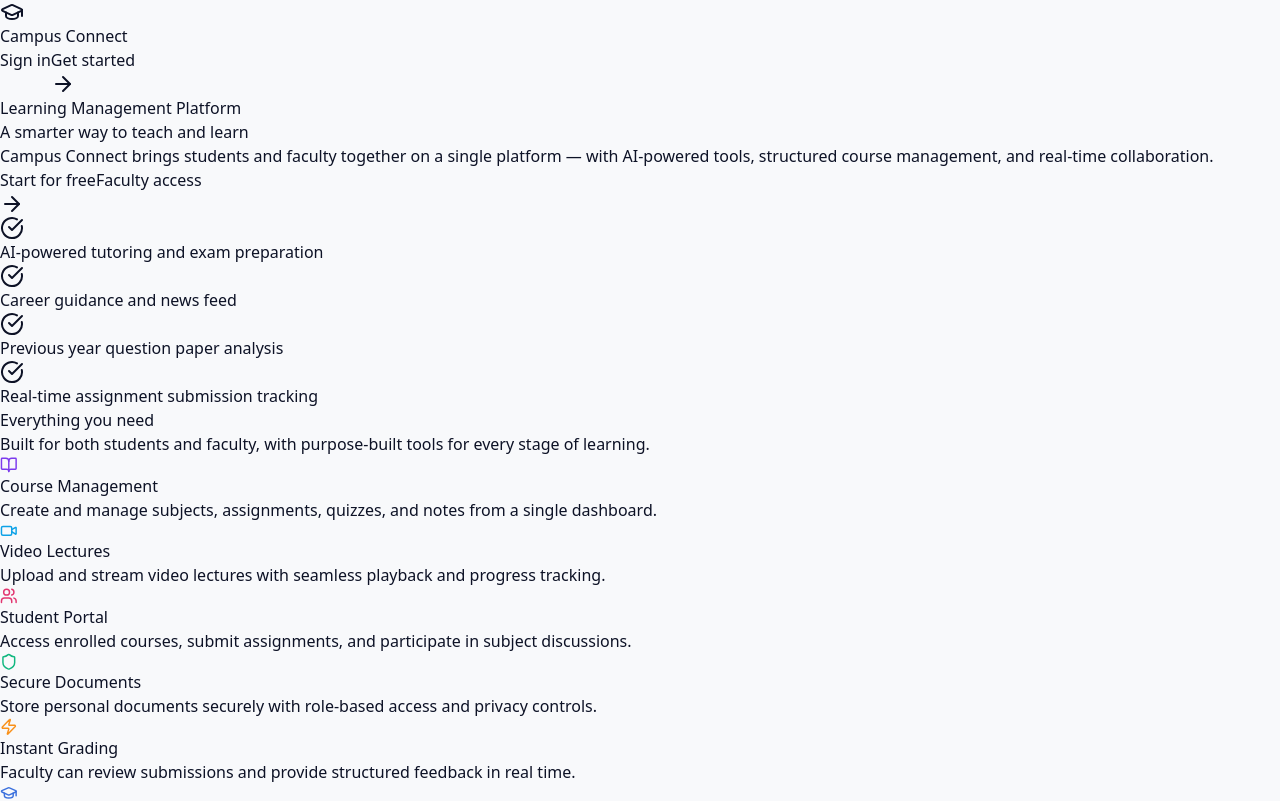
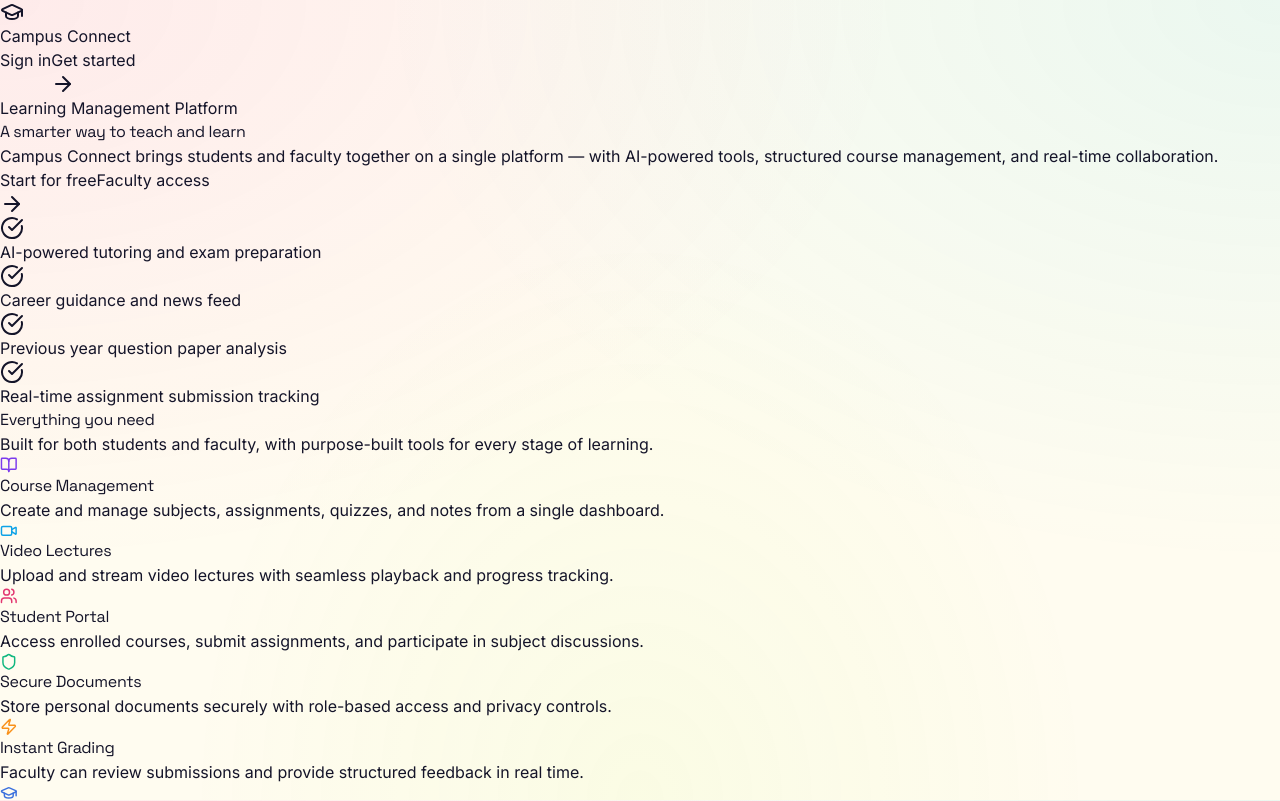
Before and after one commit to nilesh-r-dev/campus-connect-hub-828, a React (Vite) app: page / in a window 1280 px wide. Shown: the top 801 px of the page. Built offline with nearby package versions, Linux system fonts and the light colour scheme; the HTML template or start-up script is replaced by a standard one; what @lovable.dev/cloud-auth-js would draw is missing.

Commit message:
Changes
Co-authored-by: nilesh-r-dev <243831881+nilesh-r-dev@users.noreply.github.com>

```diff
--- a/index.html
+++ b/index.html
@@ -15,6 +15,10 @@
     <meta name="twitter:card" content="summary_large_image" />
     <meta name="twitter:site" content="@lovable_dev" />
     <meta name="twitter:image" content="https://lovable.dev/opengraph-image-p98pqg.png" />
+
+    <link rel="preconnect" href="https://fonts.googleapis.com" />
+    <link rel="preconnect" href="https://fonts.gstatic.com" crossorigin />
+    <link href="https://fonts.googleapis.com/css2?family=Space+Grotesk:wght@400;500;600;700&family=Inter:wght@400;500;600;700&family=JetBrains+Mono:wght@500&display=swap" rel="stylesheet" />
   </head>
 
   <body>
--- a/src/index.css
+++ b/src/index.css
@@ -2,165 +2,168 @@
 @tailwind components;
 @tailwind utilities;
 
-/* Definition of the design system. All colors, gradients, fonts, etc should be defined here.
-All colors MUST be HSL.
-*/
+/* ============================================================
+   Campus Connect — Bold & Colorful Design System
+   All colors MUST be HSL.
+   ============================================================ */
 
 @layer base {
   :root {
-    --background: 220 30% 98%;
-    --foreground: 228 50% 10%;
+    /* Surfaces */
+    --background: 48 100% 97%;
+    --foreground: 240 35% 12%;
 
     --card: 0 0% 100%;
-    --card-foreground: 228 50% 10%;
+    --card-foreground: 240 35% 12%;
 
     --popover: 0 0% 100%;
-    --popover-foreground: 228 50% 10%;
+    --popover-foreground: 240 35% 12%;
 
-    --primary: 262 83% 58%;
+    /* Brand — vivid magenta */
+    --primary: 320 90% 55%;
     --primary-foreground: 0 0% 100%;
-    --primary-glow: 262 83% 70%;
+    --primary-glow: 320 100% 70%;
 
-    --secondary: 199 89% 48%;
-    --secondary-foreground: 0 0% 100%;
-    --secondary-glow: 199 89% 60%;
+    /* Electric cyan */
+    --secondary: 190 95% 48%;
+    --secondary-foreground: 240 35% 12%;
+    --secondary-glow: 190 100% 65%;
 
-    --muted: 220 30% 96%;
-    --muted-foreground: 228 25% 50%;
+    --muted: 48 40% 94%;
+    --muted-foreground: 240 15% 38%;
 
-    --accent: 280 70% 60%;
-    --accent-foreground: 0 0% 100%;
-    --accent-glow: 280 70% 72%;
+    /* Neon lime accent */
+    --accent: 80 95% 55%;
+    --accent-foreground: 240 35% 12%;
+    --accent-glow: 80 100% 70%;
 
-    --destructive: 0 72% 51%;
+    --destructive: 0 90% 58%;
     --destructive-foreground: 0 0% 100%;
 
-    --border: 220 20% 92%;
-    --input: 220 20% 92%;
-    --ring: 262 83% 58%;
+    --border: 240 20% 88%;
+    --input: 240 20% 92%;
+    --ring: 320 90% 55%;
 
-    --radius: 1rem;
+    --radius: 1.25rem;
 
-    --sidebar-background: 228 40% 99%;
-    --sidebar-foreground: 228 50% 15%;
-    --sidebar-primary: 262 83% 58%;
+    --sidebar-background: 240 35% 10%;
+    --sidebar-foreground: 48 60% 96%;
+    --sidebar-primary: 320 90% 60%;
     --sidebar-primary-foreground: 0 0% 100%;
-    --sidebar-accent: 262 60% 97%;
-    --sidebar-accent-foreground: 262 83% 58%;
-    --sidebar-border: 220 20% 94%;
-    --sidebar-ring: 262 83% 58%;
+    --sidebar-accent: 240 35% 16%;
+    --sidebar-accent-foreground: 80 95% 60%;
+    --sidebar-border: 240 35% 18%;
+    --sidebar-ring: 320 90% 60%;
 
-    --gradient-primary: linear-gradient(135deg, hsl(262 83% 58%), hsl(280 70% 60%));
-    --gradient-secondary: linear-gradient(135deg, hsl(199 89% 48%), hsl(220 60% 50%));
-    --gradient-accent: linear-gradient(135deg, hsl(280 70% 60%), hsl(262 83% 70%));
-    --gradient-hero: linear-gradient(135deg, hsl(262 83% 58% / 0.1), hsl(199 89% 48% / 0.1));
+    /* Bold gradients */
+    --gradient-primary: linear-gradient(135deg, hsl(320 90% 55%), hsl(280 90% 60%), hsl(190 95% 48%));
+    --gradient-secondary: linear-gradient(135deg, hsl(190 95% 48%), hsl(220 95% 60%));
+    --gradient-accent: linear-gradient(135deg, hsl(80 95% 55%), hsl(190 95% 48%));
+    --gradient-hero: linear-gradient(135deg, hsl(320 90% 55% / 0.12), hsl(80 95% 55% / 0.10), hsl(190 95% 48% / 0.12));
+    --gradient-sunset: linear-gradient(135deg, hsl(15 100% 60%), hsl(320 90% 55%), hsl(280 90% 60%));
 
-    --shadow-elegant: 0 10px 40px -10px hsl(262 83% 58% / 0.3);
-    --shadow-glow: 0 0 60px hsl(262 83% 70% / 0.4);
-    --shadow-card: 0 4px 20px hsl(220 30% 50% / 0.08);
+    --shadow-elegant: 0 14px 50px -10px hsl(320 90% 55% / 0.45);
+    --shadow-glow: 0 0 80px hsl(320 100% 70% / 0.5);
+    --shadow-card: 0 8px 32px hsl(240 30% 30% / 0.10);
+    --shadow-pop: 6px 6px 0 0 hsl(240 35% 12%);
+
+    /* Typography */
+    --font-display: 'Space Grotesk', system-ui, sans-serif;
+    --font-body: 'Inter', system-ui, sans-serif;
+    --font-mono: 'JetBrains Mono', monospace;
   }
 
+  .dark {
+    --background: 240 40% 7%;
+    --foreground: 48 60% 96%;
+
+    --card: 240 40% 11%;
+    --card-foreground: 48 60% 96%;
+
+    --popover: 240 40% 11%;
+    --popover-foreground: 48 60% 96%;
+
+    --primary: 320 95% 65%;
+    --primary-foreground: 240 40% 7%;
+    --primary-glow: 320 100% 75%;
+
+    --secondary: 190 100% 55%;
+    --secondary-foreground: 240 40% 7%;
+    --secondary-glow: 190 100% 70%;
+
+    --muted: 240 35% 16%;
+    --muted-foreground: 240 15% 70%;
+
+    --accent: 80 100% 60%;
+    --accent-foreground: 240 40% 7%;
+    --accent-glow: 80 100% 75%;
+
+    --destructive: 0 90% 60%;
+    --destructive-foreground: 0 0% 100%;
+
+    --border: 240 30% 20%;
+    --input: 240 30% 20%;
+    --ring: 320 95% 65%;
+
+    --sidebar-background: 240 45% 5%;
+    --sidebar-foreground: 48 60% 96%;
+    --sidebar-primary: 320 95% 65%;
+    --sidebar-primary-foreground: 240 40% 7%;
+    --sidebar-accent: 240 40% 14%;
+    --sidebar-accent-foreground: 80 100% 65%;
+    --sidebar-border: 240 35% 18%;
+    --sidebar-ring: 320 95% 65%;
+
+    --gradient-primary: linear-gradient(135deg, hsl(320 95% 65%), hsl(280 90% 65%), hsl(190 100% 55%));
+    --gradient-secondary: linear-gradient(135deg, hsl(190 100% 55%), hsl(220 95% 65%));
+    --gradient-accent: linear-gradient(135deg, hsl(80 100% 60%), hsl(190 100% 55%));
+    --gradient-hero: linear-gradient(135deg, hsl(320 95% 65% / 0.18), hsl(80 100% 60% / 0.14), hsl(190 100% 55% / 0.18));
+    --gradient-sunset: linear-gradient(135deg, hsl(15 100% 65%), hsl(320 95% 65%), hsl(280 90% 65%));
+
+    --shadow-elegant: 0 14px 50px -10px hsl(320 95% 65% / 0.55);
+    --shadow-glow: 0 0 80px hsl(320 100% 75% / 0.6);
+    --shadow-card: 0 8px 32px hsl(0 0% 0% / 0.45);
+    --shadow-pop: 6px 6px 0 0 hsl(80 100% 60%);
+  }
+
+  /* ===== Keyframes ===== */
   @keyframes gradient-x {
     0%, 100% { background-position: 0% 50%; }
     50% { background-position: 100% 50%; }
   }
-
   @keyframes bounce-slow {
     0%, 100% { transform: translateY(0); }
     50% { transform: translateY(-8px); }
   }
-
   @keyframes spin-slow {
     from { transform: rotate(0deg); }
     to { transform: rotate(360deg); }
   }
-
   @keyframes glow-pulse {
-    0%, 100% { box-shadow: 0 0 20px hsl(262 83% 58% / 0.4), 0 0 40px hsl(262 83% 58% / 0.2); }
-    50% { box-shadow: 0 0 40px hsl(262 83% 58% / 0.8), 0 0 80px hsl(262 83% 58% / 0.4); }
+    0%, 100% { box-shadow: 0 0 20px hsl(var(--primary) / 0.4), 0 0 40px hsl(var(--primary) / 0.2); }
+    50% { box-shadow: 0 0 40px hsl(var(--primary) / 0.8), 0 0 80px hsl(var(--primary) / 0.4); }
   }
-
   @keyframes slide-right {
-    0% { transform: translateX(-100%); opacity: 0; }
+    0% { transform: translateX(-30px); opacity: 0; }
     100% { transform: translateX(0); opacity: 1; }
   }
-
   @keyframes slide-left {
-    0% { transform: translateX(100%); opacity: 0; }
+    0% { transform: translateX(30px); opacity: 0; }
     100% { transform: translateX(0); opacity: 1; }
   }
-
   @keyframes pop-in {
-    0% { transform: scale(0.5); opacity: 0; }
-    70% { transform: scale(1.1); }
+    0% { transform: scale(0.85); opacity: 0; }
+    70% { transform: scale(1.05); }
     100% { transform: scale(1); opacity: 1; }
   }
-
   @keyframes ripple {
     0% { transform: scale(1); opacity: 0.6; }
     100% { transform: scale(2.5); opacity: 0; }
   }
-
-  @keyframes text-shimmer {
-    0% { background-position: -200% center; }
-    100% { background-position: 200% center; }
-  }
-
   @keyframes float-particle {
     0%, 100% { transform: translateY(0) translateX(0) scale(1); opacity: 0.6; }
     33% { transform: translateY(-30px) translateX(15px) scale(1.2); opacity: 1; }
     66% { transform: translateY(-15px) translateX(-10px) scale(0.9); opacity: 0.8; }
-  }
-
-  .dark {
-    --background: 228 50% 6%;
-    --foreground: 220 25% 98%;
-
-    --card: 228 45% 10%;
-    --card-foreground: 220 25% 98%;
-
-    --popover: 228 45% 10%;
-    --popover-foreground: 220 25% 98%;
-
-    --primary: 262 83% 65%;
-    --primary-foreground: 0 0% 100%;
-    --primary-glow: 262 83% 75%;
-
-    --secondary: 199 89% 55%;
-    --secondary-foreground: 0 0% 100%;
-    --secondary-glow: 199 89% 65%;
-
-    --muted: 228 40% 15%;
-    --muted-foreground: 220 20% 75%;
-
-    --accent: 280 70% 68%;
-    --accent-foreground: 0 0% 100%;
-    --accent-glow: 280 70% 78%;
-
-    --destructive: 0 72% 51%;
-    --destructive-foreground: 0 0% 100%;
-
-    --border: 228 40% 18%;
-    --input: 228 40% 18%;
-    --ring: 262 83% 65%;
-
-    --sidebar-background: 228 50% 8%;
-    --sidebar-foreground: 220 20% 90%;
-    --sidebar-primary: 262 83% 65%;
-    --sidebar-primary-foreground: 0 0% 100%;
-    --sidebar-accent: 228 45% 14%;
-    --sidebar-accent-foreground: 262 83% 65%;
-    --sidebar-border: 228 40% 16%;
-    --sidebar-ring: 262 83% 65%;
-
-    --gradient-primary: linear-gradient(135deg, hsl(262 83% 65%), hsl(280 70% 68%));
-    --gradient-secondary: linear-gradient(135deg, hsl(199 89% 55%), hsl(220 60% 50%));
-    --gradient-accent: linear-gradient(135deg, hsl(280 70% 68%), hsl(262 83% 75%));
-    --gradient-hero: linear-gradient(135deg, hsl(262 83% 65% / 0.15), hsl(199 89% 55% / 0.15));
-
-    --shadow-elegant: 0 10px 40px -10px hsl(262 83% 65% / 0.5);
-    --shadow-glow: 0 0 60px hsl(262 83% 75% / 0.6);
-    --shadow-card: 0 4px 20px hsl(220 30% 0% / 0.3);
   }
 }
 
@@ -169,7 +172,59 @@ All colors MUST be HSL.
     @apply border-border;
   }
 
+  html {
+    font-family: var(--font-body);
+  }
+
   body {
     @apply bg-background text-foreground;
+    font-family: var(--font-body);
+    background-image:
+      radial-gradient(at 0% 0%, hsl(var(--primary) / 0.08) 0px, transparent 50%),
+      radial-gradient(at 100% 0%, hsl(var(--secondary) / 0.08) 0px, transparent 50%),
+      radial-gradient(at 50% 100%, hsl(var(--accent) / 0.06) 0px, transparent 50%);
+    background-attachment: fixed;
+  }
+
+  h1, h2, h3, h4, h5, h6 {
+    font-family: var(--font-display);
+    letter-spacing: -0.02em;
+  }
+
+  /* Selection */
+  ::selection {
+    background: hsl(var(--primary));
+    color: hsl(var(--primary-foreground));
   }
 }
+
+@layer utilities {
+  .font-display { font-family: var(--font-display); }
+  .font-body { font-family: var(--font-body); }
+  .font-mono-feature { font-family: var(--font-mono); }
+
+  .gradient-primary { background: var(--gradient-primary); }
+  .gradient-secondary { background: var(--gradient-secondary); }
+  .gradient-accent { background: var(--gradient-accent); }
+  .gradient-sunset { background: var(--gradient-sunset); }
+
+  .text-gradient {
+    background: var(--gradient-primary);
+    background-size: 200% 200%;
+    -webkit-background-clip: text;
+    background-clip: text;
+    -webkit-text-fill-color: transparent;
+    animation: gradient-x 6s ease infinite;
+  }
+
+  .shadow-pop { box-shadow: var(--shadow-pop); }
+  .shadow-elegant { box-shadow: var(--shadow-elegant); }
+  .shadow-glow { box-shadow: var(--shadow-glow); }
+
+  .glass {
+    background: hsl(var(--card) / 0.6);
+    backdrop-filter: blur(16px) saturate(180%);
+    -webkit-backdrop-filter: blur(16px) saturate(180%);
+    border: 1px solid hsl(var(--border) / 0.5);
+  }
+}
--- a/tailwind.config.ts
+++ b/tailwind.config.ts
@@ -13,6 +13,24 @@ export default {
       },
     },
     extend: {
+      fontFamily: {
+        display: ["Space Grotesk", "system-ui", "sans-serif"],
+        body: ["Inter", "system-ui", "sans-serif"],
+        mono: ["JetBrains Mono", "monospace"],
+      },
+      backgroundImage: {
+        "gradient-primary": "var(--gradient-primary)",
+        "gradient-secondary": "var(--gradient-secondary)",
+        "gradient-accent": "var(--gradient-accent)",
+        "gradient-hero": "var(--gradient-hero)",
+        "gradient-sunset": "var(--gradient-sunset)",
+      },
+      boxShadow: {
+        elegant: "var(--shadow-elegant)",
+        glow: "var(--shadow-glow)",
+        card: "var(--shadow-card)",
+        pop: "var(--shadow-pop)",
+      },
       colors: {
         border: "hsl(var(--border))",
         input: "hsl(var(--input))",
```
